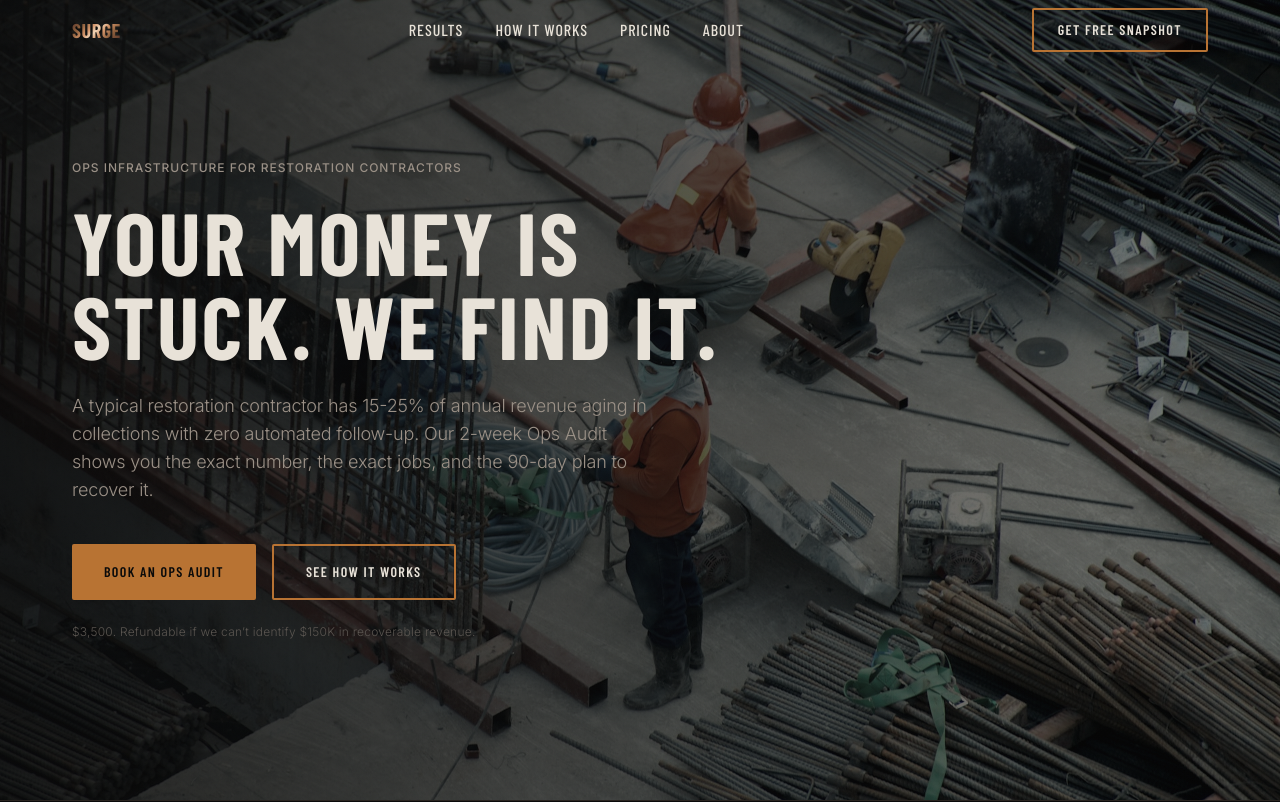
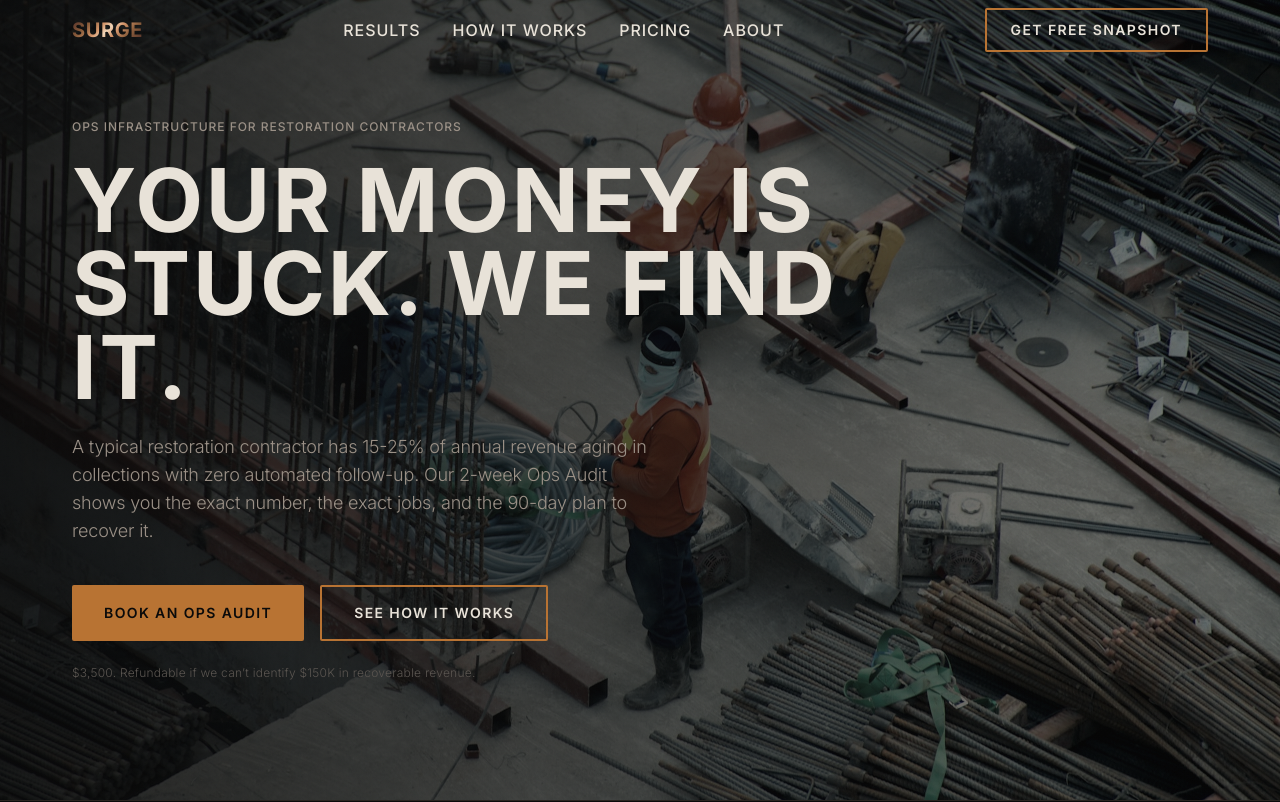
Before and after one commit to ausbrosolutions-eng/surge-ai, a Next.js app: page / in a window 1280 px wide. Shown: the top 802 px of the page. Built offline with nearby package versions, Linux system fonts and the light colour scheme; a web font is replaced by a local one.

Commit message:
feat(redesign): add Surge palette + display type scale to Tailwind config

```diff
--- a/package.json
+++ b/package.json
@@ -29,7 +29,8 @@
     "react": "^18.3.1",
     "react-dom": "^18.3.1",
     "resend": "^6.9.4",
-    "tailwind-merge": "^2.4.0"
+    "tailwind-merge": "^2.4.0",
+    "tailwindcss-animate": "^1.0.7"
   },
   "devDependencies": {
     "@types/node": "^20.14.14",
--- a/tailwind.config.ts
+++ b/tailwind.config.ts
@@ -10,22 +10,24 @@ const config: Config = {
   theme: {
     extend: {
       colors: {
-        dark: {
-          DEFAULT: "#0A0A0A",
-          surface: "#111111",
-          card: "#1A1A1A",
-          border: "#2A2520",
+        // Canonical Surge palette
+        page: "#0A0A0A",          // matte black, default page background
+        surface: {
+          DEFAULT: "#2A3439",     // gun metal, primary surface
+          light: "#3B444B",       // gun metal light, hover/elevated
         },
         copper: {
           DEFAULT: "#B87333",
-          light: "#D4956A",
-          dark: "#8B5E3C",
+          dark: "#8B5A26",
+          tint: "#FFF8F0",
         },
-        warm: {
-          white: "#E8E2D8",
-          gray: "#9A9086",
-          muted: "#5A5550",
+        ink: {
+          primary: "#FFFFFF",
+          secondary: "#9A9086",   // warm gray, subheads/metadata
+          tertiary: "#6B7280",    // cool gray, de-emphasized
         },
+        light: "#F5F1ED",         // warm off-white, light contexts
+        // Legacy tokens kept for shadcn/ui compatibility
         border: "hsl(var(--border))",
         input: "hsl(var(--input))",
         ring: "hsl(var(--ring))",
@@ -60,27 +62,39 @@ const config: Config = {
           foreground: "hsl(var(--card-foreground))",
         },
       },
+      fontFamily: {
+        sans: ["var(--font-inter)", "system-ui", "sans-serif"],
+        display: ["var(--font-inter)", "system-ui", "sans-serif"],
+        mono: ["var(--font-mono)", "ui-monospace", "monospace"],
+      },
+      fontSize: {
+        "display-xl": ["80px", { lineHeight: "0.96", letterSpacing: "-0.04em", fontWeight: "700" }],
+        "display-lg": ["60px", { lineHeight: "1.0", letterSpacing: "-0.03em", fontWeight: "700" }],
+        "display-md": ["32px", { lineHeight: "1.1", letterSpacing: "-0.02em", fontWeight: "600" }],
+        "display-sm": ["24px", { lineHeight: "1.2", letterSpacing: "-0.02em", fontWeight: "600" }],
+        "label": ["11px", { lineHeight: "1.4", letterSpacing: "0.16em", fontWeight: "500" }],
+      },
+      spacing: {
+        "section": "96px",
+        "section-lg": "128px",
+      },
       borderRadius: {
         lg: "var(--radius)",
         md: "calc(var(--radius) - 2px)",
         sm: "calc(var(--radius) - 4px)",
       },
-      fontFamily: {
-        sans: ["var(--font-inter)", "system-ui", "sans-serif"],
-        display: ["var(--font-barlow)", "system-ui", "sans-serif"],
-      },
       animation: {
-        "fade-in": "fadeIn 0.6s ease-out",
+        "fade-up": "fade-up 600ms ease-out",
       },
       keyframes: {
-        fadeIn: {
-          "0%": { opacity: "0" },
-          "100%": { opacity: "1" },
+        "fade-up": {
+          "0%": { opacity: "0", transform: "translateY(16px)" },
+          "100%": { opacity: "1", transform: "translateY(0)" },
         },
       },
     },
   },
-  plugins: [],
+  plugins: [require("tailwindcss-animate")],
 };
 
 export default config;
```
Also changed, not shown: 1 other file (tests, documents, lock files or other folders).
